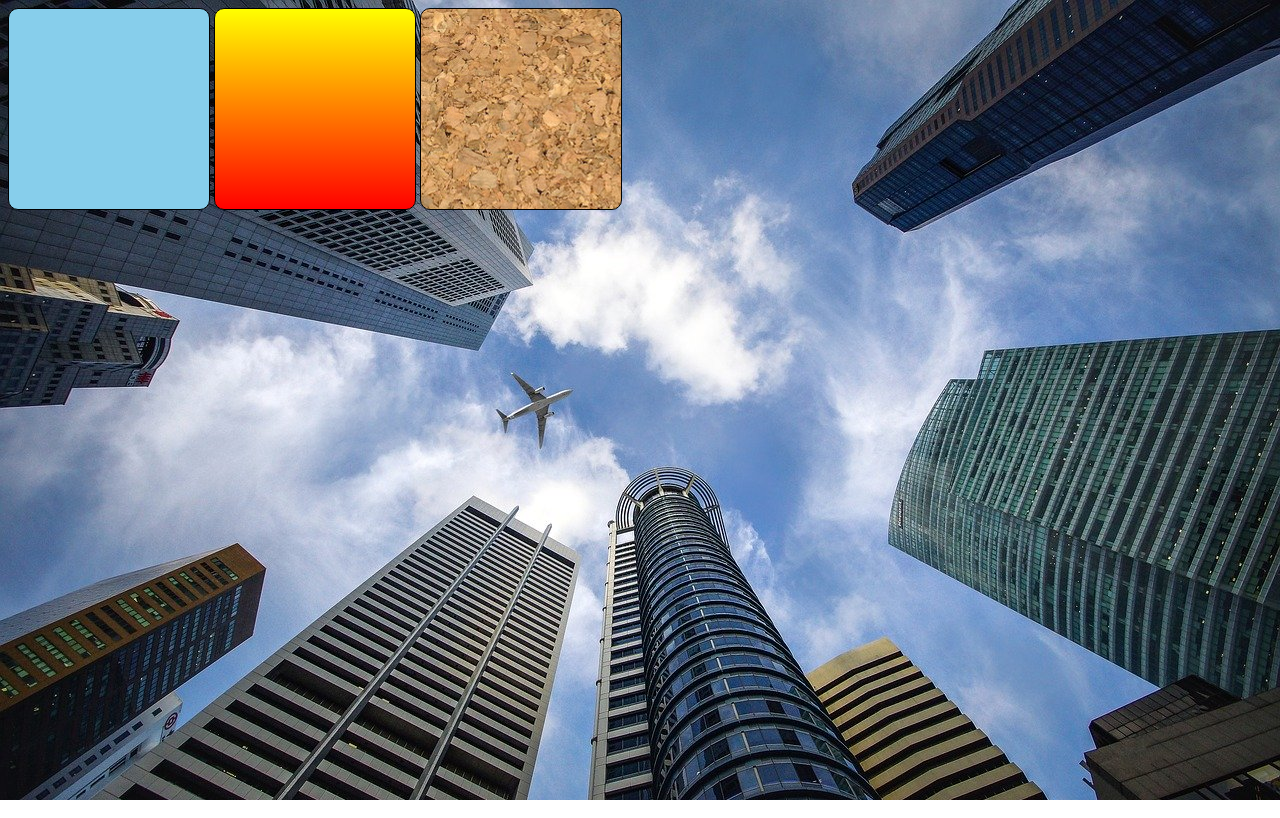
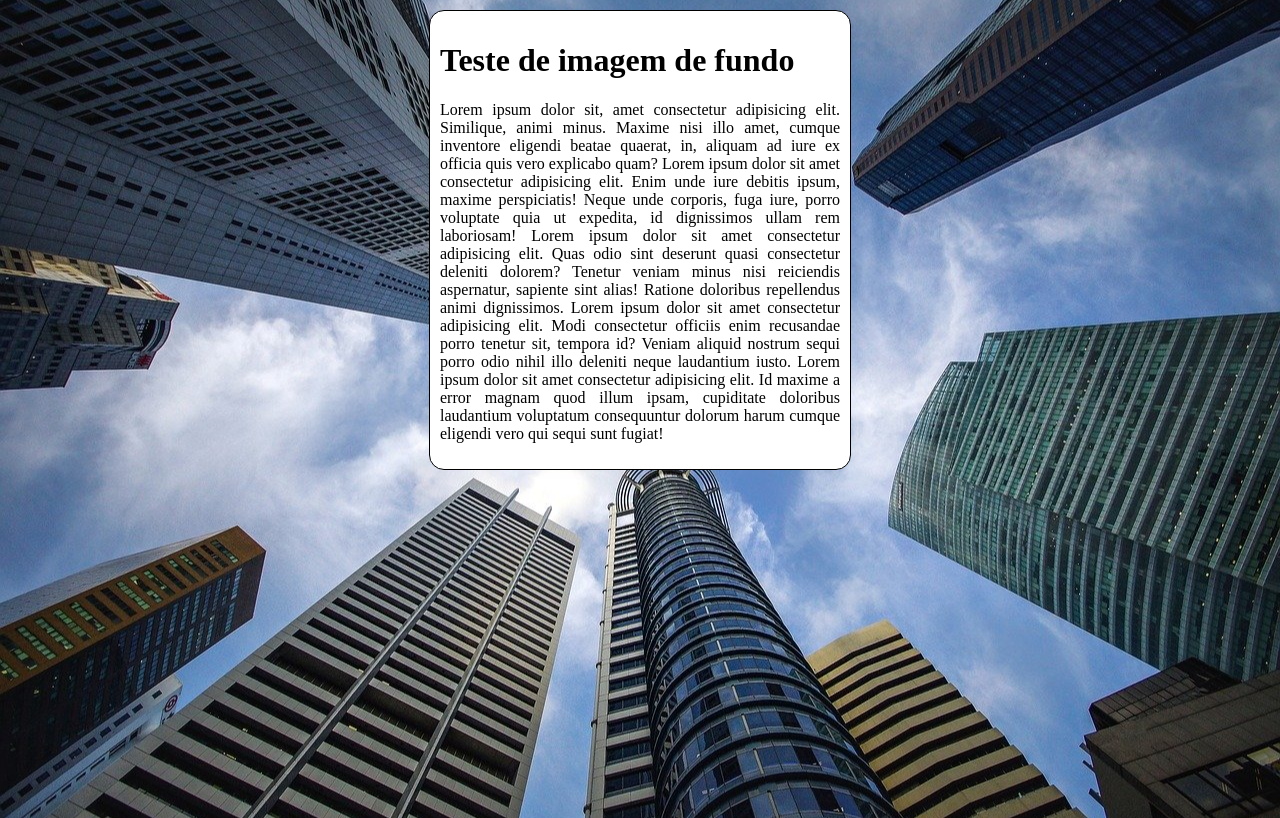
Before and after one commit to FranciscoMaciell/repositorioTeste, a plain HTML site: page index.html in a window 1280 px wide. Drawn offline with Linux system fonts and the light colour scheme.

Commit message:
novo exercicio

```diff
--- a/index.html
+++ b/index.html
@@ -8,14 +8,9 @@
     <link rel="stylesheet" href="stilo.css">
 </head>
 <body>
-    <div class="quadrado" id="q1">
-
-    </div>
-    <div class="quadrado" id="q2">
-
-    </div>
-    <div class="quadrado" id="q3">
-
-    </div>
+    <main>
+        <h1>Teste de imagem de fundo</h1>
+        <p>Lorem ipsum dolor sit, amet consectetur adipisicing elit. Similique, animi minus. Maxime nisi illo amet, cumque inventore eligendi beatae quaerat, in, aliquam ad iure ex officia quis vero explicabo quam? Lorem ipsum dolor sit amet consectetur adipisicing elit. Enim unde iure debitis ipsum, maxime perspiciatis! Neque unde corporis, fuga iure, porro voluptate quia ut expedita, id dignissimos ullam rem laboriosam! Lorem ipsum dolor sit amet consectetur adipisicing elit. Quas odio sint deserunt quasi consectetur deleniti dolorem? Tenetur veniam minus nisi reiciendis aspernatur, sapiente sint alias! Ratione doloribus repellendus animi dignissimos. Lorem ipsum dolor sit amet consectetur adipisicing elit. Modi consectetur officiis enim recusandae porro tenetur sit, tempora id? Veniam aliquid nostrum sequi porro odio nihil illo deleniti neque laudantium iusto. Lorem ipsum dolor sit amet consectetur adipisicing elit. Id maxime a error magnam quod illum ipsam, cupiditate doloribus laudantium voluptatum consequuntur dolorum harum cumque eligendi vero qui sequi sunt fugiat!</p>
+    </main>
 </body>
 </html>
--- a/stilo.css
+++ b/stilo.css
@@ -1,30 +1,21 @@
 @charset "UTF-8";
 
 body{
+    height: 100vh;
+    background-color: black;
     background-image: url('imagem/wallpaper002.jpg');
+    background-position: center center;
+    background-size: cover;
+    background-repeat: no-repeat;
 }
 
-div.quadrado{
+main{
+    width: 400px;
+    background-color: white;
+    margin: auto;
+    padding: 10px;
+    text-align: justify;
+    margin-top: 10px;
     border: 1px solid black;
-    border-radius: 10px;
-    background-color: lightgray;
-    width: 200px;
-    height: 200px;
-    display: inline-block;
+    border-radius: 15px;
 }
-
-div.quadrado:hover{
-    background-color: rgba(255, 255, 0, 0.495);
-}
-
-div#q1{
-    background-color: skyblue;
-}
-
-div#q2{
-    background-image: linear-gradient(to bottom, yellow, red);
-}
-
-div#q3{
-    background-image: url('imagem/wallpaper001.jpg');
-}
```
